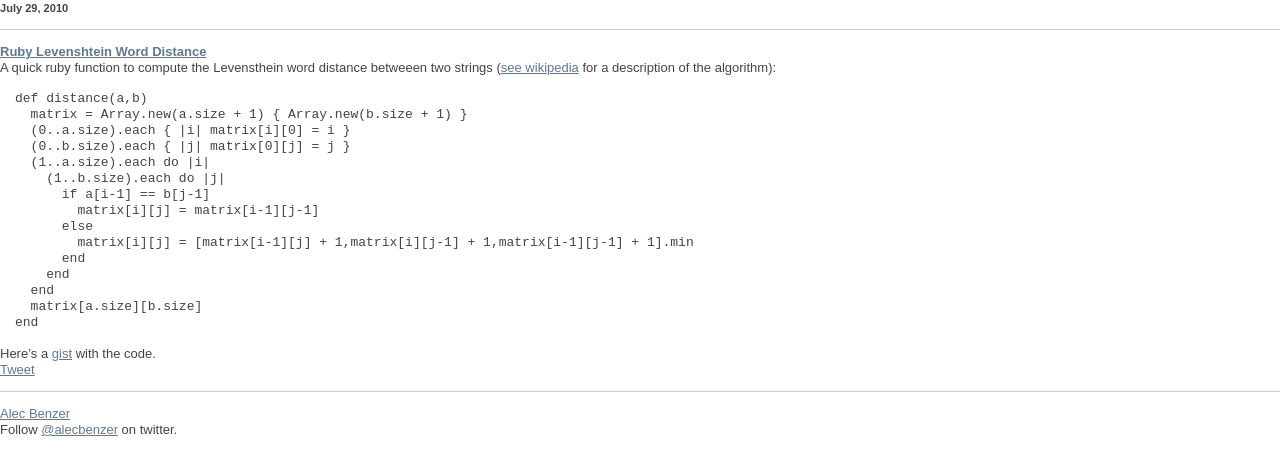
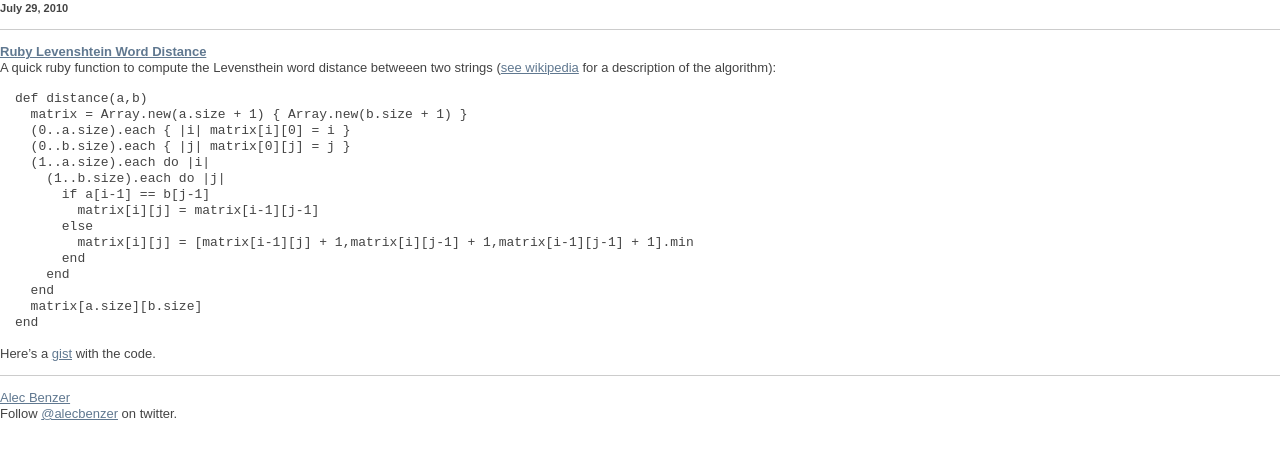
Before and after one commit to AlecBenzer/alecbenzer.github.com, a Jekyll site: the page built from _posts/2010-07-29-ruby-levenshtein-word-distance.md, in a window 1280 px wide. Shown: the top 475 px of the page. Built offline with Jekyll 4.4.1, drawn with Linux system fonts in a browser that asks for light colours; some web fonts are replaced; comment, search, counter and statistics services are not loaded.

Commit message:
okay I guess?

```diff
--- a/_includes/footer.html
+++ b/_includes/footer.html
@@ -1,3 +1,4 @@
+<hr />
 <div id="footer">
   <p id="name"><a href="/">Alec Benzer</a></p>
   <p>Follow <a href="http://twitter.com/alecbenzer">@alecbenzer</a> on twitter.</p>
--- a/_layouts/post.html
+++ b/_layouts/post.html
@@ -10,20 +10,6 @@
           <a href="{{page.url}}">{{ page.title }}</a>
         </h1>
         {{ content }}
-        <a href="https://twitter.com/share" class="twitter-share-button" data-via="alecbenzer">Tweet</a>
-<script>!function(d,s,id){var js,fjs=d.getElementsByTagName(s)[0];if(!d.getElementById(id)){js=d.createElement(s);js.id=id;js.src="//platform.twitter.com/widgets.js";fjs.parentNode.insertBefore(js,fjs);}}(document,"script","twitter-wjs");</script>
-<!-- Place this tag where you want the +1 button to render -->
-<g:plusone size="medium"></g:plusone>
-
-<!-- Place this render call where appropriate -->
-<script type="text/javascript">
-  (function() {
-   var po = document.createElement('script'); po.type = 'text/javascript'; po.async = true;
-   po.src = 'https://apis.google.com/js/plusone.js';
-   var s = document.getElementsByTagName('script')[0]; s.parentNode.insertBefore(po, s);
-   })();
- </script>
- {% include disqus.html %}
       {% include footer.html %}
       <!--<div id="back_to_index"><a href="/">&larr; home</a></div>-->
     </div>
```
Also changed, not shown: 2 other files.
